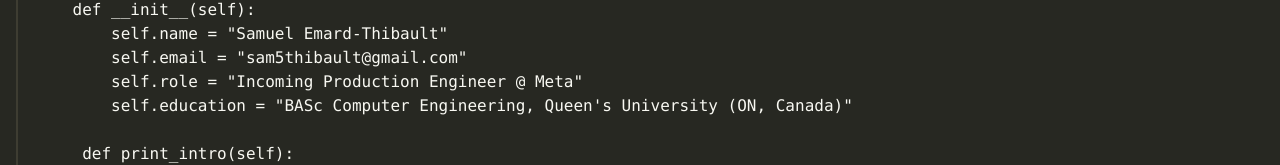
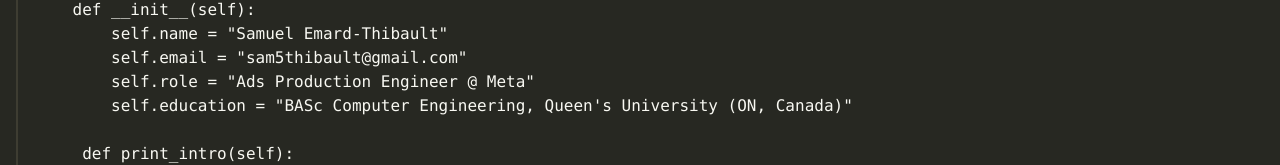
Before and after one commit to SamEThibault/portfolio, a Next.js app in the folder portfolio/: page / in a window 1280 px wide. Shown: the part 154-319 px from the top of the page. Built offline with nearby package versions, Linux system fonts and the light colour scheme.

Commit message:
update role

```diff
--- a/portfolio/app/static.ts
+++ b/portfolio/app/static.ts
@@ -3,7 +3,7 @@ export const aboutLines = [
     "    def __init__(self):",
     '        self.name = "Samuel Emard-Thibault"',
     '        self.email = "sam5thibault@gmail.com"',
-    '        self.role = "Incoming Production Engineer @ Meta"',
+    '        self.role = "Ads Production Engineer @ Meta"',
     '        self.education = "BASc Computer Engineering, Queen\'s University (ON, Canada)"\n\n',
     '     def print_intro(self):',
     '        print("Hi there, welcome to my portfolio! The clickable links for the socials are above. Thanks for stopping by :)")\n\n',
```
